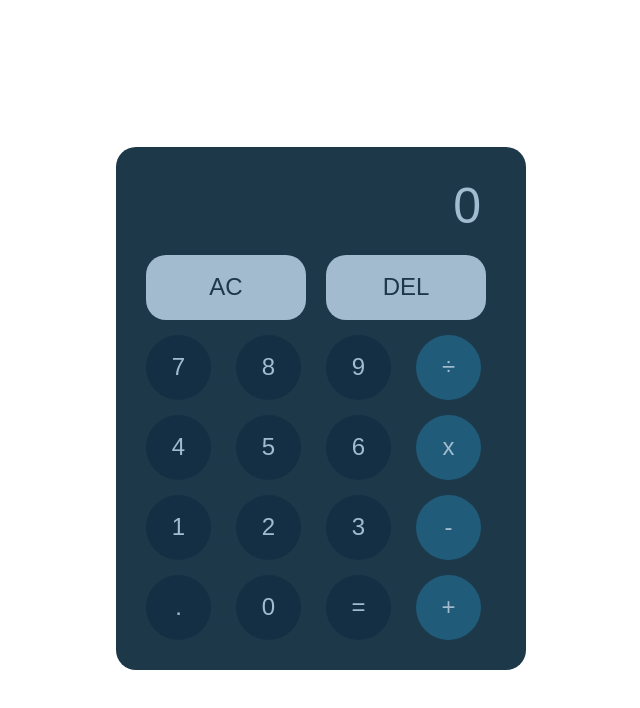
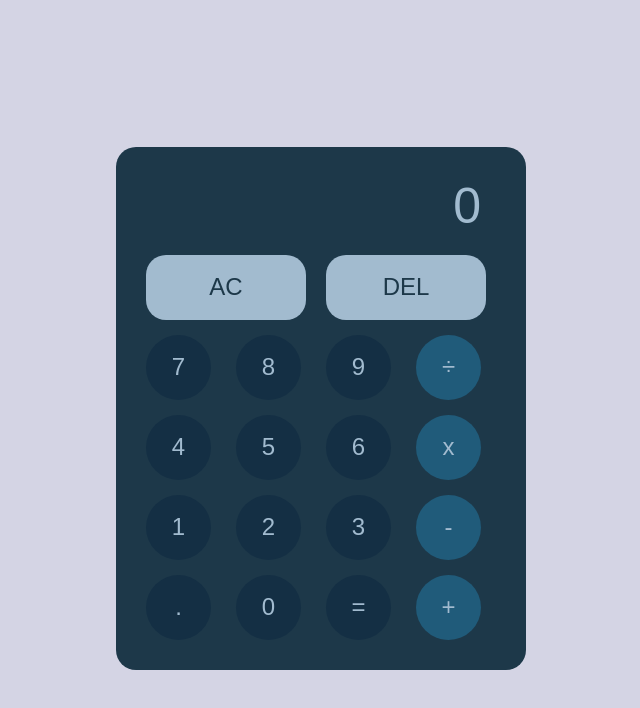
Before and after one commit to andreamorinigo7/mini-pocket-calculator, a plain HTML site: page index.html in a window 1280 px wide. Shown: the whole page, without its empty margins (319-959 px from the left). Drawn offline with Linux system fonts and the light colour scheme.

Commit message:
added background color

```diff
--- a/src/style.css
+++ b/src/style.css
@@ -3,6 +3,7 @@ body {
   align-items: center;
   justify-content: center;
   min-height: 100vh;
+  background-color: rgba(9, 6, 102, 0.172);
 }
 
 button {
```
